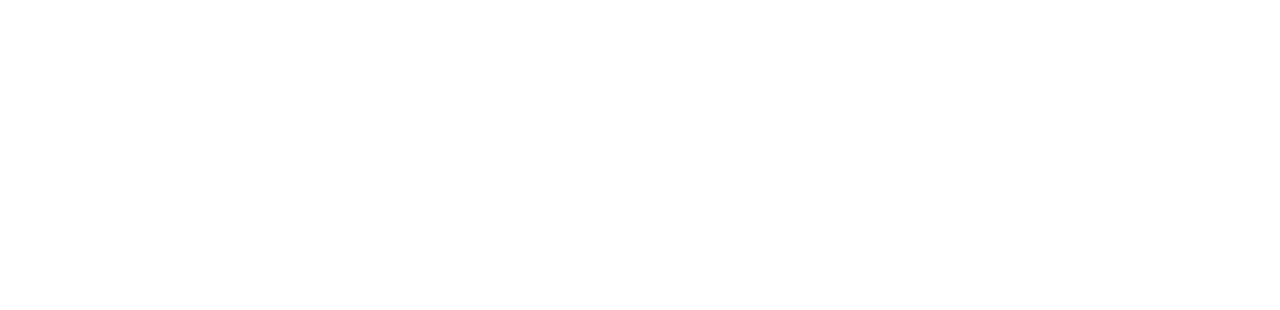
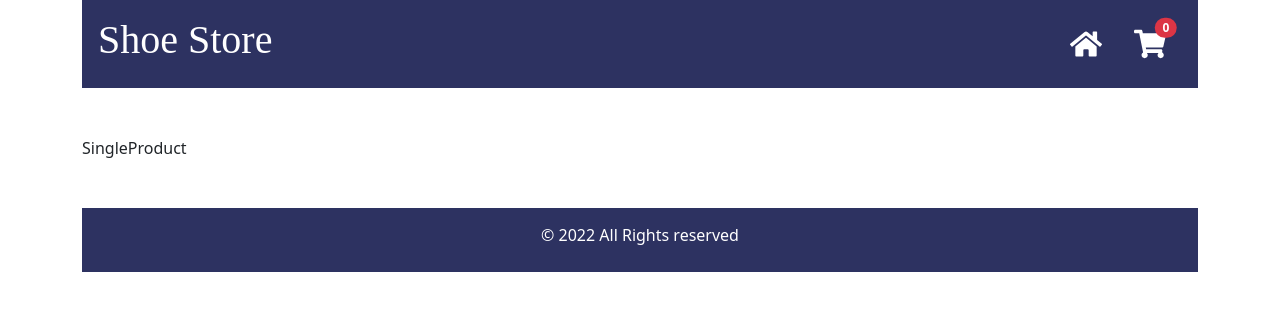
Before and after one commit to Godsheritage/e-commerce-store-app, a React (Create React App) app: page /SingleProduct in a window 1280 px wide. Before the commit this address had no page. Shown: the top 310 px of the page. Built offline with nearby package versions, Linux system fonts and the light colour scheme.

Commit message:
Single product route created

```diff
--- a/src/App.tsx
+++ b/src/App.tsx
@@ -5,7 +5,7 @@ import Footer from "./components/Footer";
 import Cart from "./pages/Cart";
 import { ContextProvider } from "./context/ProductContext";
 import { BrowserRouter as Router, Routes, Route } from "react-router-dom";
-
+import SingleProduct from "./components/SingleProduct";
 const App: React.FC = () => {
   return (
     <ContextProvider>
@@ -33,6 +33,16 @@ const App: React.FC = () => {
                   </>
                 }
               />
+              <Route
+                path="/SingleProduct"
+                element={
+                  <>
+                    <Navbar />
+                    <SingleProduct />
+                    <Footer />
+                  </>
+                }
+              />
             </Routes>
           </div>
         </div>
--- a/src/components/ShopItems.tsx
+++ b/src/components/ShopItems.tsx
@@ -1,14 +1,21 @@
 import React, { useContext } from "react";
 import { itemProps, contextTypes } from "../shared/types";
 import ProductContext from "../context/ProductContext";
+import { useNavigate } from "react-router-dom";
 
 const ShopItems: React.FC<itemProps> = ({ items }) => {
   const { addToCart } = useContext(ProductContext) as contextTypes;
 
+  const navigate = useNavigate();
+
+  const prodNavigate = () => {
+    navigate('/SingleProduct');
+  };
+
   return (
     <div className="col-md-3">
       <div className="card p-1">
-        <img src={items.image} className="card-img-top" alt="products" />
+        <img src={items.image} className="card-img-top" alt="products"  onClick={prodNavigate} />
         <div className="card-body">
           <h5 className="card-title">{items.name}</h5>
           <p className="card-text">{items.description}</p>
--- /dev/null
+++ b/src/components/SingleProduct.tsx
@@ -0,0 +1,9 @@
+import React from 'react'
+
+const SingleProduct = () => {
+  return (
+    <div>SingleProduct</div>
+  )
+}
+
+export default SingleProduct
```
Also changed, not shown: src/index.scss (+8 -0 lines), src/pages/Cart.tsx (+11 -6 lines).
